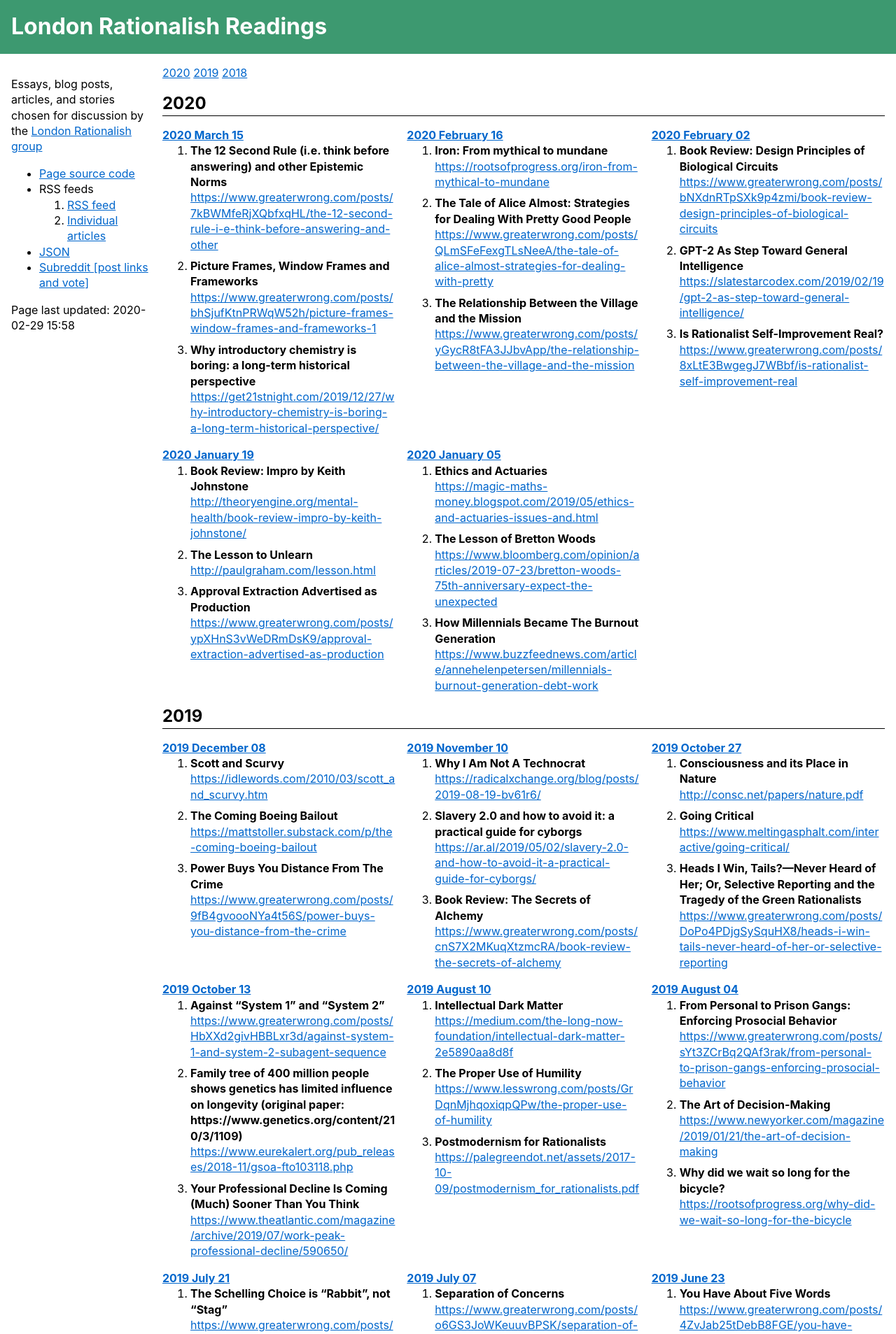
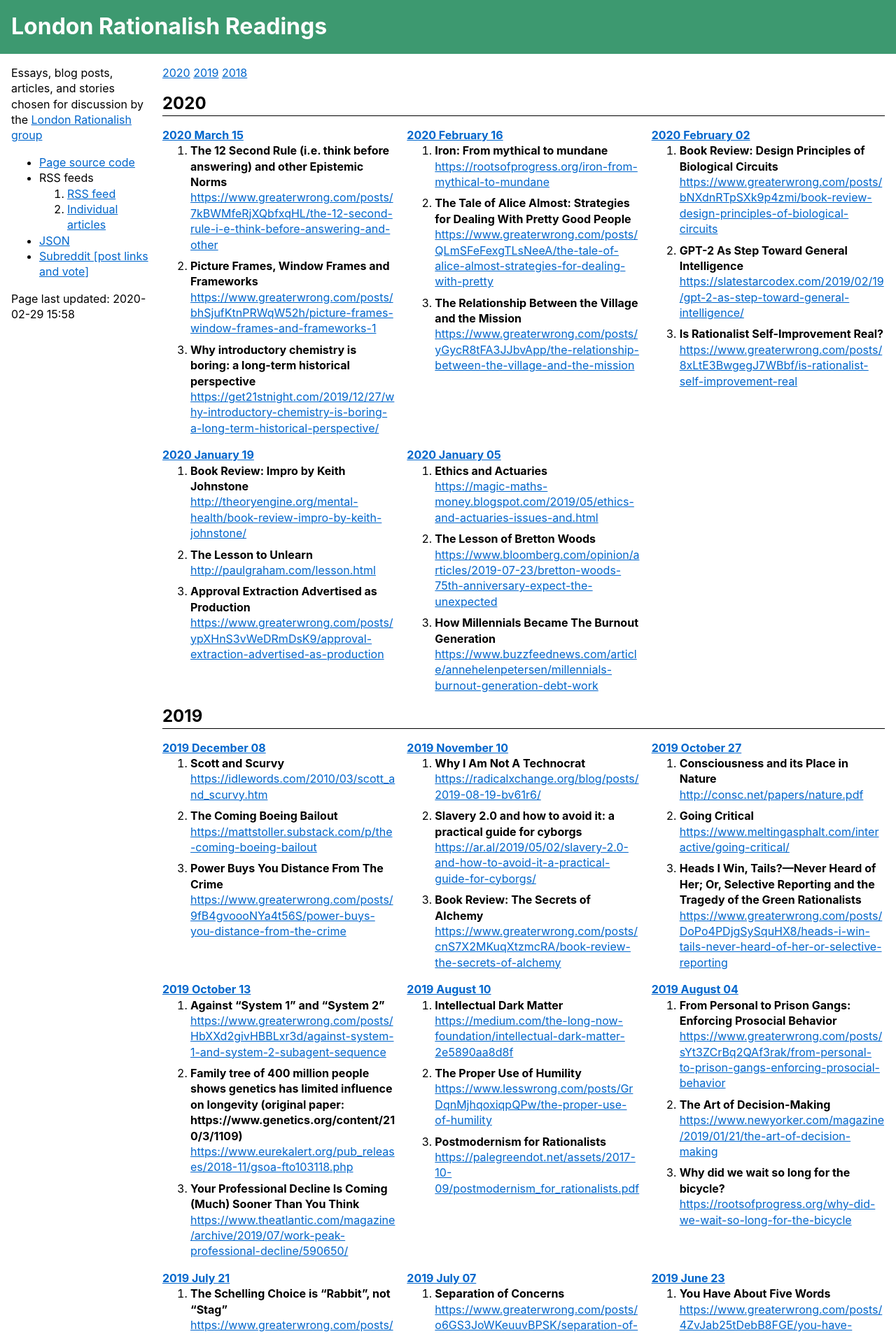
Before and after one commit to sackeyjason/london-rationalish-readings, a Jekyll site: the page built from newindex.html, in a window 1280 px wide. Shown: the top 1907 px of the page at 70% size. Built offline with Jekyll 4.4.1, drawn with Linux system fonts in a browser that asks for light colours.

Commit message:
Update 2020.html

```diff
--- a/_layouts/2020.html
+++ b/_layouts/2020.html
@@ -77,7 +77,7 @@
 <div class="p1">
   <div class="grid-row">
     <aside class="sidebar">
-      <p>Essays, blog posts, articles, and stories chosen for discussion by the
+      <p class="m0">Essays, blog posts, articles, and stories chosen for discussion by the
         <a href="https://www.facebook.com/groups/londonrationalish/">London Rationalish group</a>
       </p>
       <ul>
@@ -102,9 +102,7 @@
 </div>
 
 <footer class="container p1">
-  <center>
-    <a href="#">⬆️ top</a>
-  </center>
+  <a href="#">⬆️ top</a>
 </footer>
 
 </body>
```
